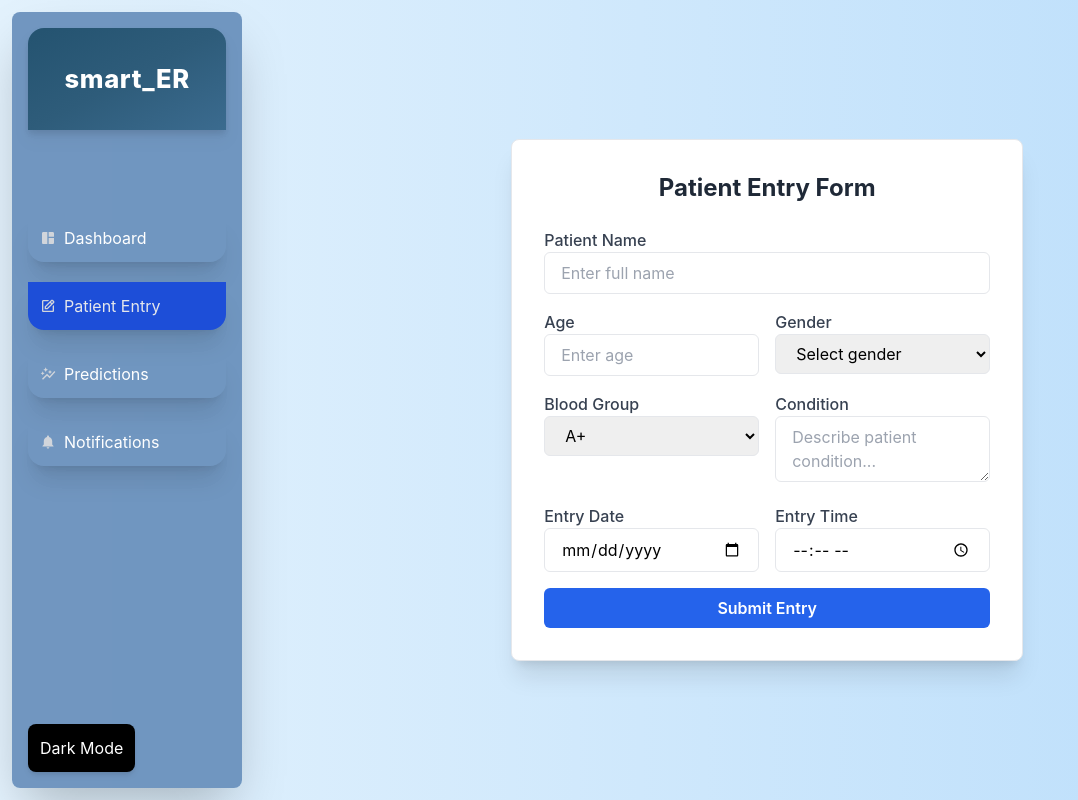
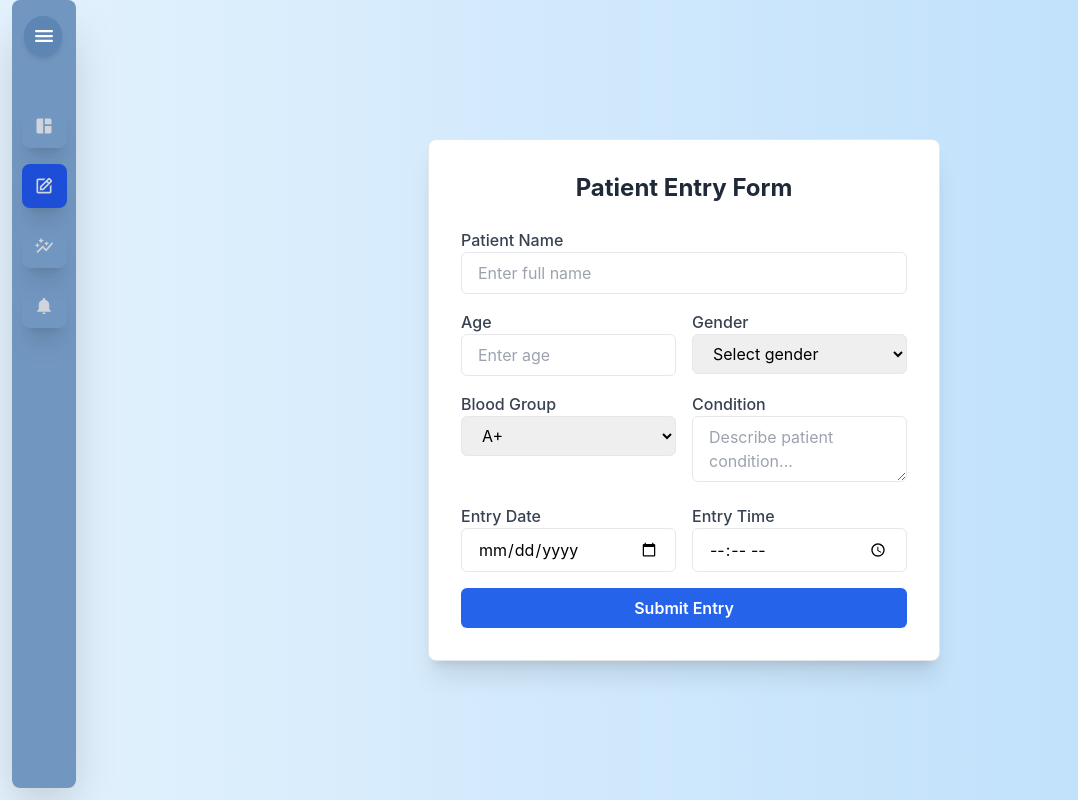
Before and after one commit to Gopika-3747/smart-er2, a Next.js app: page /input in a window 1280 px wide. Shown: the whole page, without its empty margins (0-1078 px from the left). Built offline with nearby package versions, Linux system fonts and the light colour scheme.

Commit message:
ui change

```diff
--- a/src/app/components/navbar.js
+++ b/src/app/components/navbar.js
@@ -44,10 +44,13 @@ const Navbar = () => {
       }, []);
 
     return (
-        <div className="h-[12vh]  flex justify-between items-center px-6 bg-[#5d86b5] mr-3 my-3 bg-opacity-75 rounded-lg shadow-2xl">
+        <div className="h-[12vh] flex justify-between items-center px-2 pl-0 bg-[#5d86b5] m-3 bg-opacity-75 rounded-lg shadow-2xl">
 
-<div className="text-cyan-50 text-[clamp(0.8rem,2vw,1.2rem)] font-sans font-semibold">
-        Welcome to {hospitalName},{} - Successfully Logged In
+<div className="flex justify-between items-center gap-2">
+
+<h1 className="text-white rounded-l-lg p-4 text-[clamp(0.8rem,2vw,1.7rem)] font-extrabold tracking-wider drop-shadow-lg bg-gradient-to-br from-[#245370] via-[#2e5c7a] to-[#3b6b8f] ">smart_ER</h1>
+
+       <p className="text-white text-[clamp(0.8rem,2vw,1.2rem)] font-sans font-semibold"> Welcome to {hospitalName},{} - Successfully Logged In</p>
       </div>
 
       {/* Right - Profile Dropdown */}
--- a/src/app/components/sidebar.js
+++ b/src/app/components/sidebar.js
@@ -12,17 +12,23 @@ const Sidebar = () => {
     const pathname = usePathname();
     const [isOpen, setIsOpen] = useState(false);
 
+
     return (
         <>
 
             {/* Sidebar */}
             <div
-                className="fixed lg:relative top-0 left-0 h-full lg:h-auto bg-[#5d86b5] bg-opacity-85 rounded-lg shadow-2xl backdrop-blur-sm text-white p-4 flex flex-col justify-between m-3 w-[clamp(12%,18vw,20%)]"
+                className={`absolute lg:relative top-0 left-0 lg:h-auto bg-[#5d86b5] bg-opacity-85 rounded-lg shadow-2xl backdrop-blur-sm text-white p-4 flex flex-col justify-between m-3 mt-0 w-[clamp(12%,18vw,20%)] ${isOpen ? 'w-[clamp(20px,14vw,20%)] rounded-lg' : 'w-[clamp(5px,5vw,5rem)] '}` }
             >
-                <div className="flex flex-col gap-5 justify-center">
-                    <h1 className="text-center rounded-2xl rounded-b-none p-4 py-8 text-[clamp(0.8rem,2vw,1.7rem)] font-extrabold tracking-wide drop-shadow-lg bg-gradient-to-br from-[#245370] via-[#2e5c7a] to-[#3b6b8f] mb-16">
-                        smart_ER
-                    </h1>
+
+                <div className="flex flex-col gap-4 justify-center">
+
+                <button
+                    onClick={() => setIsOpen(!isOpen)}
+                    className={` bg-[#5d86b5] text-white p-2 rounded-full shadow-md transition-all hover:scale-110 mb-8 ml-[-4px] w-[3vw]  ${isOpen ? 'justify-start': 'justify-center'}`}
+                >
+                    <IoMenu size={24} />
+                </button>
 
                     {[
                         { href: "/dashboard", icon: MdSpaceDashboard, label: "Dashboard" },
@@ -33,20 +39,15 @@ const Sidebar = () => {
                         <Link
                             key={href}
                             href={href}
-                            className={`flex gap-2 items-center p-3 rounded-2xl rounded-t-none transition shadow-xl text-[clamp(0.9rem, 1vw, 1.2rem)]
-                            ${pathname === href ? 'bg-blue-700 text-gray-200' : 'hover:bg-blue-500'}`}
+                            className={`flex gap-2 items-center p-3 ml-[-6px] rounded-lg transition shadow-xl
+                            ${pathname === href ? 'bg-blue-700 text-gray-200' : 'hover:bg-blue-500'} ${isOpen ? 'justify-start' : 'justify-center w-[3.5vw]'}`}
                         >
-                            <Icon className="text-[clamp(1rem, 1.5vw, 1.3rem)] text-gray-300" />
-                            {label}
+                            <Icon size={20} className='text-2xl lg:text-3xl text-gray-300'/>
+                            <span className={`${!isOpen && 'hidden'} transition-all duration-300`}>{label}</span>
                         </Link>
                     ))}
                 </div>
 
-                <div className="relative">
-                    <button className="p-3 rounded-lg bg-black shadow-md mt-auto transition">
-                        Dark Mode
-                    </button>
-                </div>
             </div>
         </>
     );
--- a/src/app/dashboard/page.js
+++ b/src/app/dashboard/page.js
@@ -135,13 +135,14 @@ const Dashboard = () => {
 
   return (
     <div className="min-h-screen bg-opacity-85 backdrop-blur-sm bg-blue-100 overflow-x-hidden">
-      <div className="flex min-h-screen w-full  flex-wrap">
+      <Navbar />
+      <div className="flex min-h-screen w-full flex-wrap">
 
         <Sidebar />
 
         {/* Main Section */}
         <div className="flex-1 flex flex-col overflow-hidden">
-          <Navbar />
+
 
           <div className="px-6 mt-4">
             <h2 className="text-gray-600 font-bold text-[clamp(1.4rem,2vw,1.9rem)]">ER Dashboard</h2>
```
